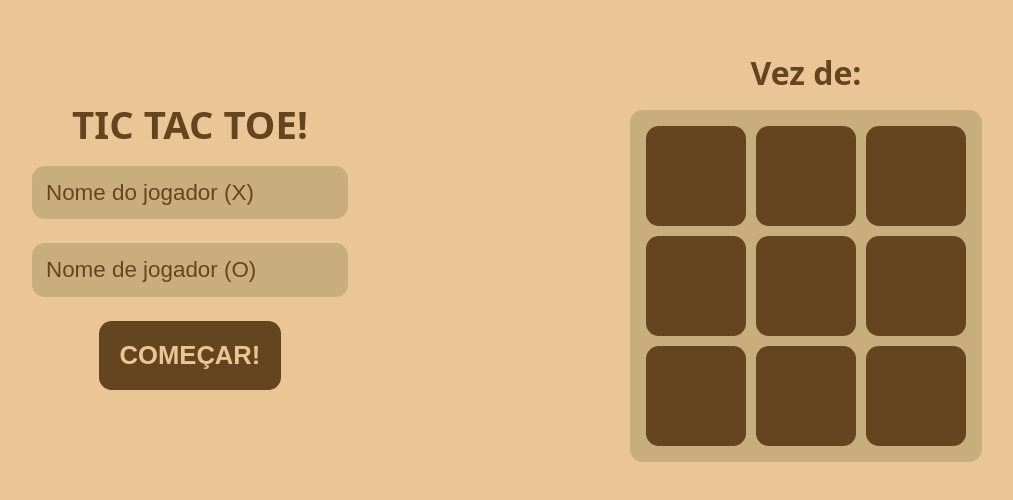
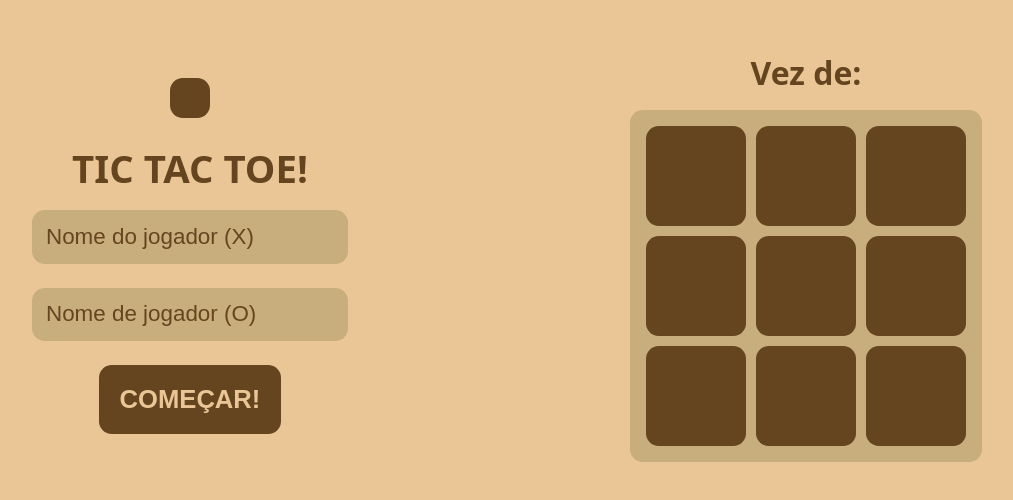
Before and after one commit to PedroOtavio21/tic-tac-toe, a plain HTML site: page index.html in a window 1280 px wide. Shown: the part 144-644 px from the top of the page, without its empty margins (142-1155 px from the left). Drawn offline with Linux system fonts and the light colour scheme.

Commit message:
Adiciona botão para troca de tema em index.html

```diff
--- a/index.html
+++ b/index.html
@@ -8,9 +8,10 @@
     <script src="./script.js" defer></script>
 </head>
 <body>
-    <div class="container">
+    <div class="container" meta-theme="white">
         <div class="container-left">
-            <h1>TIC TAC TOE!</h1>
+            <button id="switch" class="switch-btn"></button>
+                <h1>TIC TAC TOE!</h1>
             <div class="players">
                 <input type="text" id="player1" placeholder="Nome do jogador (X)">
                 <input type="text" id="player2" placeholder="Nome de jogador (O)">
```
